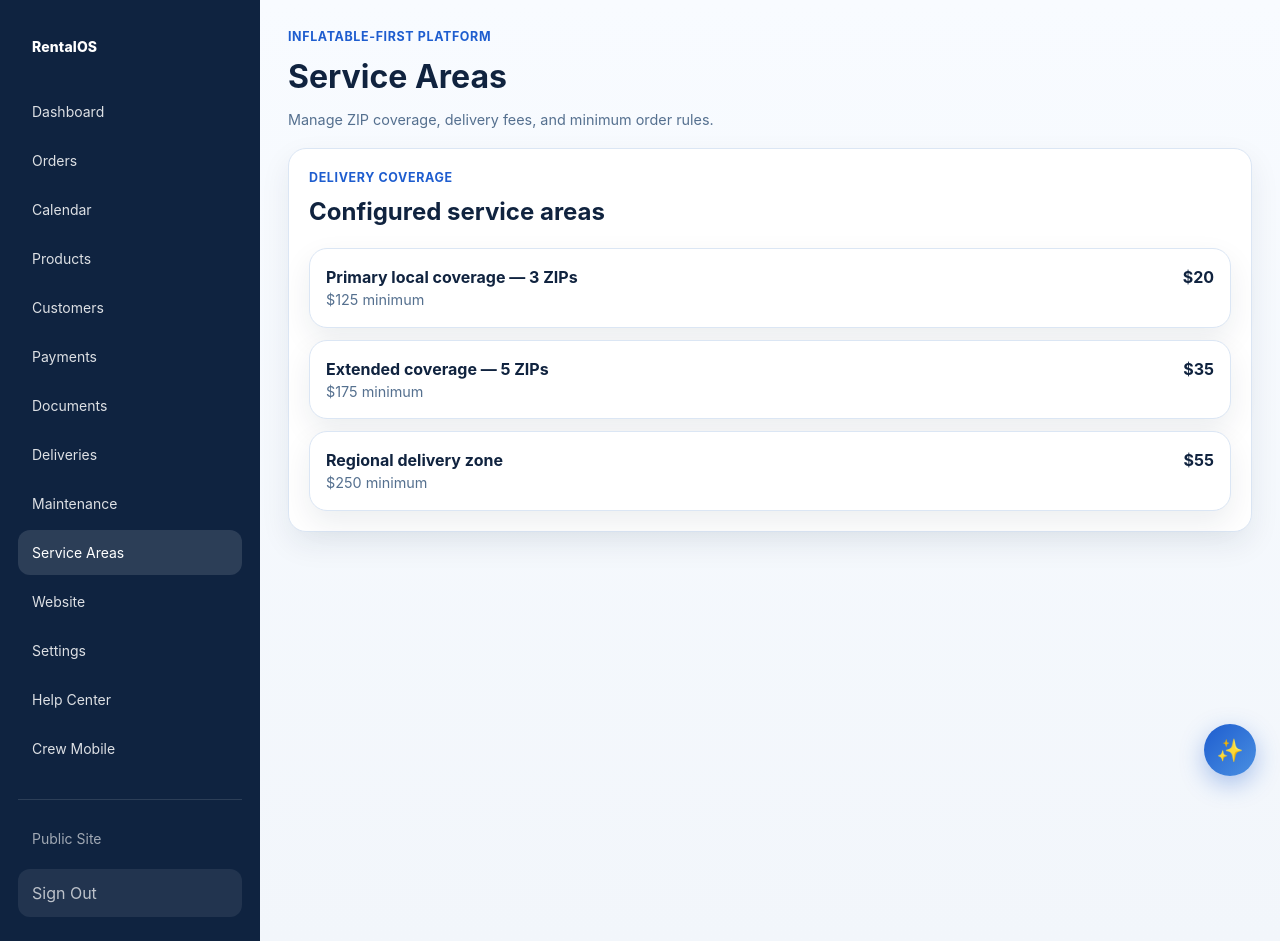
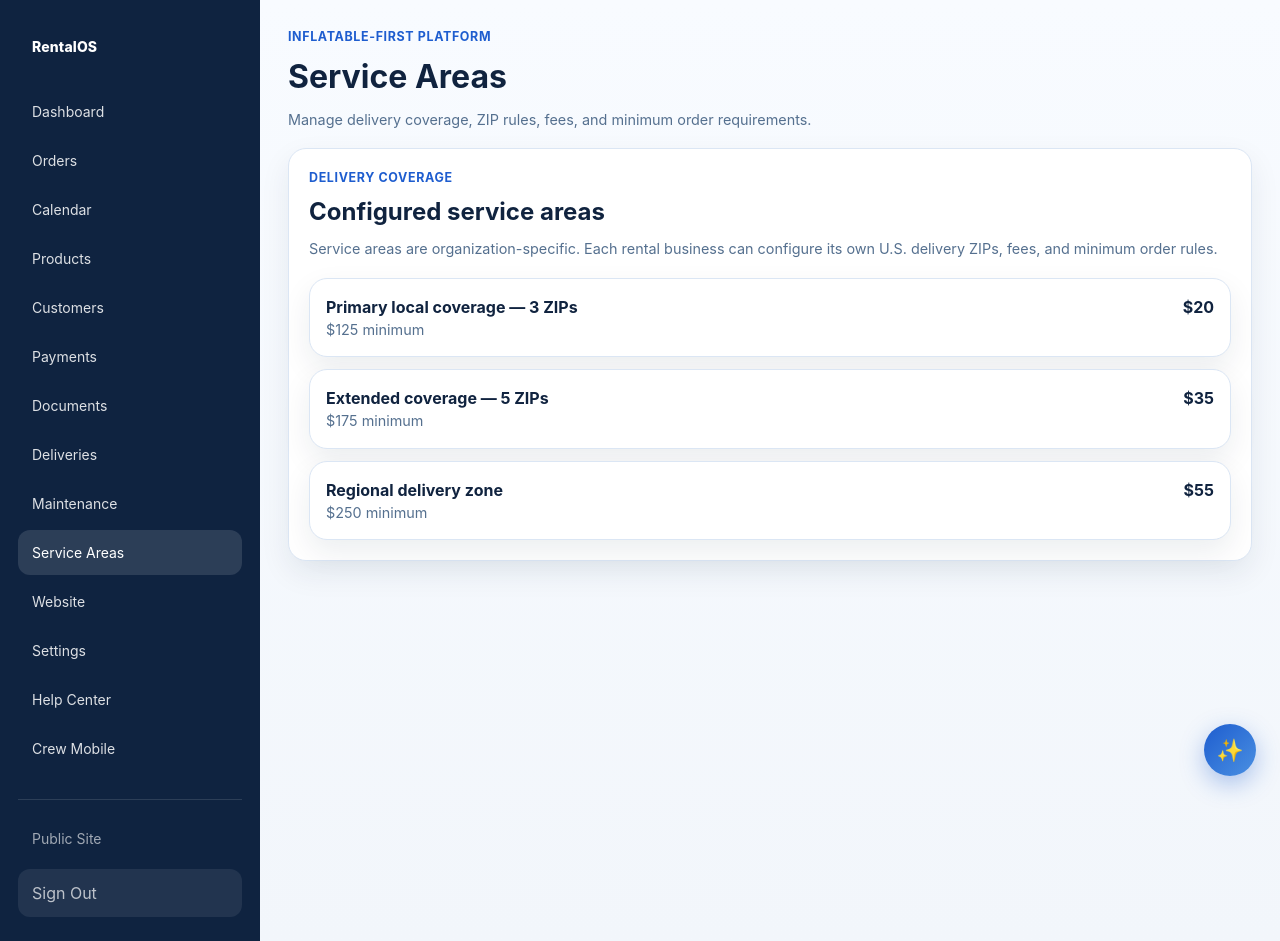
Before and after one commit to kkoly10/rental-software, a Next.js app: page /dashboard/service-areas in a window 1280 px wide. Built offline with nearby package versions, Linux system fonts and the light colour scheme; no server answers.

Commit message:
Update page.tsx

```diff
--- a/app/dashboard/service-areas/page.tsx
+++ b/app/dashboard/service-areas/page.tsx
@@ -7,13 +7,17 @@ export default async function ServiceAreasPage() {
   return (
     <DashboardShell
       title="Service Areas"
-      description="Manage ZIP coverage, delivery fees, and minimum order rules."
+      description="Manage delivery coverage, ZIP rules, fees, and minimum order requirements."
     >
       <section className="panel">
         <div className="section-header">
           <div>
             <div className="kicker">Delivery coverage</div>
             <h2 style={{ margin: "6px 0 0" }}>Configured service areas</h2>
+            <div className="muted" style={{ marginTop: 8 }}>
+              Service areas are organization-specific. Each rental business can
+              configure its own U.S. delivery ZIPs, fees, and minimum order rules.
+            </div>
           </div>
         </div>
 
@@ -21,7 +25,8 @@ export default async function ServiceAreasPage() {
           <div className="order-card" style={{ textAlign: "center", padding: 32 }}>
             <strong>No service areas configured</strong>
             <div className="muted" style={{ marginTop: 8 }}>
-              Service areas are created during onboarding. You can add more by configuring ZIP-based coverage rules.
+              Service areas are created during onboarding. You can expand coverage
+              by adding more ZIP-based or regional delivery rules later.
             </div>
           </div>
         ) : (
```
